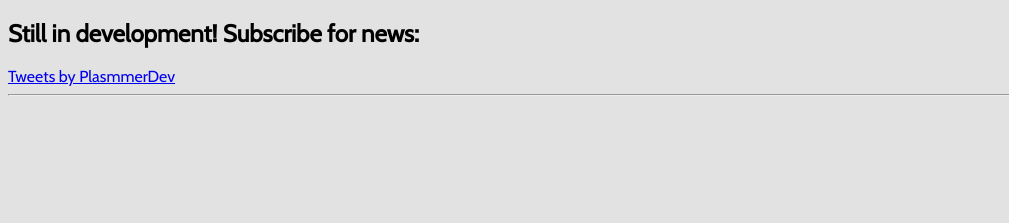
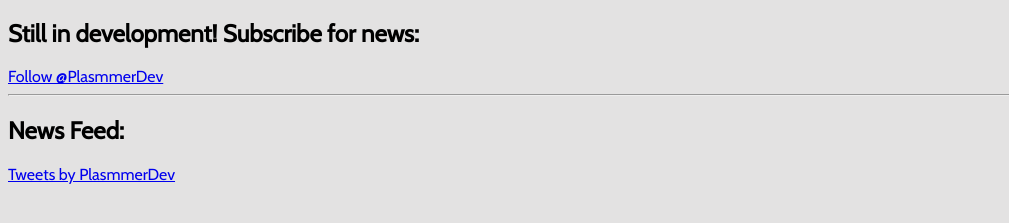
Before and after one commit to Plasmmer/Common-Design, a plain HTML site: page index.html in a window 1280 px wide. Shown: the part 351-574 px from the top of the page, without its empty margins (0-1009 px from the left). Drawn offline with Linux system fonts and the light colour scheme.

Commit message:
Improve news feed with smaller size and button

```diff
--- a/index.html
+++ b/index.html
@@ -8,7 +8,10 @@
 <center><img src="https://ipfs.io/ipfs/QmNkZ7Lw71uXGGuseeonjLBGoWrRMt16Srsmp3k3xzFVMk" title="Common Design" alt="Common Design"/><br/><h4>Shared design principles that inherits from Material Design, Human Design and Fluent Design.</h4></center>
 
 <h2>Still in development! Subscribe for news:</h2>
-<a class="twitter-timeline" href="https://twitter.com/PlasmmerDev?ref_src=twsrc%5Etfw">Tweets by PlasmmerDev</a> <script async src="https://platform.twitter.com/widgets.js" charset="utf-8"></script>
+<a href="https://twitter.com/PlasmmerDev?ref_src=twsrc%5Etfw" class="twitter-follow-button" data-size="large" data-show-count="false">Follow @PlasmmerDev</a><script async src="https://platform.twitter.com/widgets.js" charset="utf-8"></script>
 <hr/>
 
+<h2>News Feed:</h2>
+<a class="twitter-timeline" data-width="300" data-height="500" href="https://twitter.com/PlasmmerDev?ref_src=twsrc%5Etfw">Tweets by PlasmmerDev</a> <script async src="https://platform.twitter.com/widgets.js" charset="utf-8"></script>
+
 </body>
```
